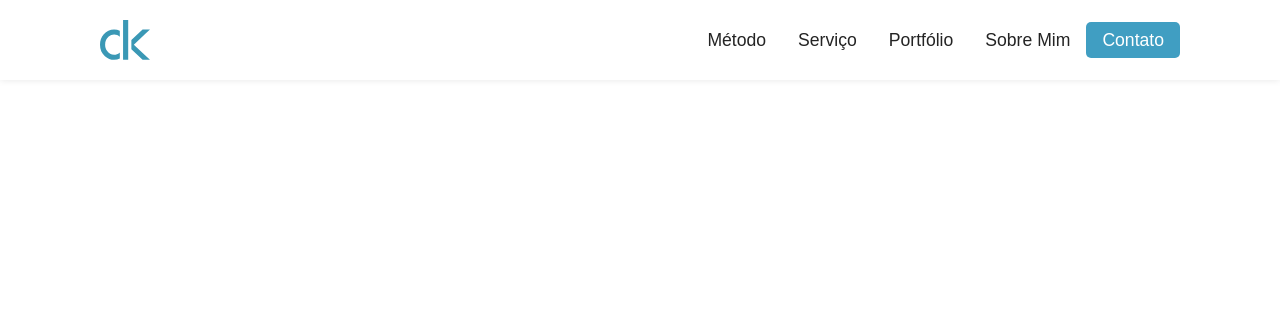
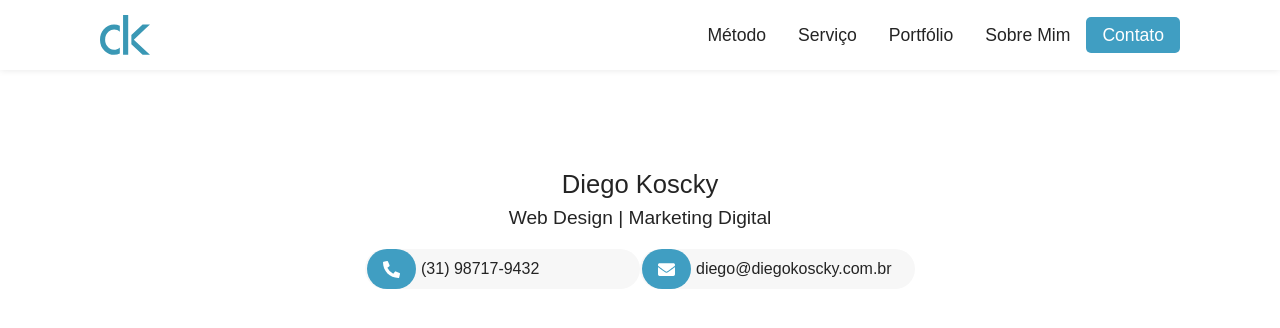
Before and after one commit to diegokoscky/diegokoscky-site-nextjs, a Next.js app: page / in a window 1280 px wide. Shown: the top 328 px of the page. Built offline with nearby package versions, Linux system fonts and the light colour scheme.

Commit message:
Hero section

```diff
--- a/components/Footer/Footer.js
+++ b/components/Footer/Footer.js
@@ -0,0 +1,9 @@
+const Footer = () => {
+    return (
+        <footer>
+
+        </footer>
+    )
+}
+
+export default Footer
--- /dev/null
+++ b/components/Hero/Hero.js
@@ -0,0 +1,41 @@
+import { FaEnvelope, FaPhoneAlt } from 'react-icons/fa';
+import styles from './Hero.module.scss';
+import { IconContext } from 'react-icons/lib';
+
+const Hero = () => {
+    return (
+        <IconContext.Provider value={
+            {
+                color: '#fff',
+                size: 17
+            }
+        }>
+            <section id={styles.heroSection} className="section">
+                <div className="container">
+                    <h1>Diego Koscky</h1>
+                    <h2>Web Design | Marketing Digital</h2>
+                    <div className={ styles.heroContainer+` flex-between` }>
+                        <div className="flex-center">
+                            <div className={styles.heroIcon+` flex-center`}>
+                                <FaPhoneAlt />
+                            </div>
+                            <div className={styles.heroText+` flex-start`}>
+                                <p>(31) 98717-9432</p>
+                            </div>
+                        </div>
+                        <div className="flex-center">
+                        <div className={styles.heroIcon+` flex-center`}>
+                                <FaEnvelope />
+                            </div>
+                            <div className={styles.heroText+` flex-start`}>
+                                <p>diego@diegokoscky.com.br</p>
+                            </div>
+                        </div>
+                    </div>
+                </div>
+            </section>
+        </IconContext.Provider>
+    )
+}
+
+export default Hero
--- /dev/null
+++ b/components/Hero/Hero.module.scss
@@ -0,0 +1,64 @@
+#heroSection {
+    text-align: center;
+
+    h1 {
+        margin-bottom: .5rem;
+    }
+
+    h2 {
+        font-size: 1.2rem;
+
+        @media screen and (max-width: 480px) {
+            font-size: 1rem;
+        }
+    }
+}
+
+.heroContainer {
+    width: 550px;
+    margin: 20px auto;
+
+    >div {
+        width: 50%;
+        height: 40px;
+        border-radius: 30px;
+        background: #f7f7f7;
+    }
+
+    @media screen and (max-width: 768px) {
+        width: 70%;
+        flex-direction: column;
+
+        >div {
+            width: 100%;
+
+            &:last-child {
+                margin-top: 1rem;
+            }
+        }
+    }
+
+    @media screen and (max-width: 480px) {
+        width: 100%;
+    }
+}
+
+.heroIcon {
+    background: var(--secondary_bg);
+    width: 18%;
+    height: 100%;
+    border-radius: 30px;
+    margin-left: -8px;
+}
+
+.heroText {
+    width: 78%;
+    height: 100%;
+    padding: 0 5px;
+
+    p {
+        @media screen and (max-width: 480px) {
+            font-size: .9rem;
+        }
+    }
+}
--- a/components/Navbar/Navbar.js
+++ b/components/Navbar/Navbar.js
@@ -7,14 +7,13 @@ import { IconContext } from 'react-icons/lib';
 export default function Navbar() {
     const [click, setClick] = useState(false);
 
-    const handleNavbar = () => {
-        setClick(!click);
-    }
+    const handleNavbar = () => setClick(!click);
 
     return (
         <IconContext.Provider value={
             {color: '#242424'}
         }>
+            <header>
                 <nav className={styles.navbar}>
                     <div className="container">
                         <div className={`flex-between `+styles.navbarWrapper}>
@@ -29,27 +28,27 @@ export default function Navbar() {
                             </div>
                             <ul id={styles.navDesktop}
                             className={ click ? styles.navActive : 'flex-center' }>
-                            <li>
+                                <li onClick={handleNavbar}>
                                     <Link href="#metodo" passHref>
                                         Método
                                     </Link>
                                 </li>
-                            <li>
+                                <li onClick={handleNavbar}>
                                     <Link href="#servico" passHref>
                                         Serviço
                                     </Link>
                                 </li>
-                            <li>
+                                <li onClick={handleNavbar}>
                                     <Link href="#portfolio" passHref>
                                         Portfólio
                                     </Link>
                                 </li>
-                            <li>
+                                <li onClick={handleNavbar}>
                                     <Link href="#sobre" passHref>
                                         Sobre Mim
                                     </Link>
                                 </li>
-                            <li>
+                                <li onClick={handleNavbar}>
                                     <Link href="#contato" passHref>
                                         Contato
                                     </Link>
@@ -58,6 +57,7 @@ export default function Navbar() {
                         </div>
                     </div>
                 </nav>
+            </header>
         </IconContext.Provider>
     )
 }
--- a/components/Navbar/Navbar.module.scss
+++ b/components/Navbar/Navbar.module.scss
@@ -1,6 +1,5 @@
 .navbar {
-    height: 80px;
-    font-size: 1.1rem;
+    height: 70px;
     position: -webkit-sticky;
     position: sticky;
     top: 0;
@@ -10,13 +9,13 @@
 }
 
 .navbarWrapper {
-    height: 80px;
+    height: 70px;
     position: relative;
 
     li {
         &:last-child a {
             background: var(--secondary_bg);
-            color: #fff;
+            color: var(--secondary-text);
             border-radius: 5px;
 
             @media screen and (max-width: 991px) {
@@ -29,6 +28,8 @@
 
     li a {
         padding: .5rem 1rem;
+        font-size: 1.1rem;
+        color: var(--primary-text);
     }
 }
 
@@ -69,7 +70,7 @@
         justify-content: space-evenly;
         align-items: center;
         transition: all .3s ease-in-out;
-        box-shadow: 0 0 10px rgba(0,0,0,.1);
+        box-shadow: none;
         font-size: 1.3rem;
     }
 }
--- a/pages/index.js
+++ b/pages/index.js
@@ -1,11 +1,17 @@
 import Header from '../components/Header/Header'
 import Navbar from '../components/Navbar/Navbar'
+import Footer from '../components/Footer/Footer';
+import Hero from '../components/Hero/Hero';
 
 export default function Home() {
     return (
         <>
             <Header />
             <Navbar />
+            <main>
+                <Hero />
+            </main>
+            <Footer />
         </>
     )
 }
--- a/styles/globals.scss
+++ b/styles/globals.scss
@@ -2,6 +2,7 @@
     --primary_bg: #fff;
     --secondary_bg: #409ec2;
     --primary-text: #242424;
+    --secondary-text: #fff;
 }
 
 * {
@@ -9,6 +10,23 @@
     padding: 0;
     margin: 0;
     font-family: 'PT Sans', sans-serif;
+}
+
+h1, h2, h3, h4 {
+    font-weight: 400;
+    color: var(--primary-text);
+}
+
+h1 {
+    font-size: 1.6rem;
+}
+
+h2 {
+    font-size: 1.5rem;
+}
+
+p, li, span {
+    font-size: 1rem;
     color: var(--primary-text);
 }
 
@@ -48,3 +66,7 @@ ul {
     justify-content: space-between;
     align-items: center;
 }
+
+.section {
+    padding: 100px 0;
+}
```
Also changed, not shown: components/Metodo/Metodo.js (added, +11 -0 lines), components/Metodo/Metodo.module.scss (added), components/Sidebar/Sidebar.js (deleted), 1 other file (tests, documents, lock files or other folders). Lines whose indentation alone changed are shown as unchanged.
